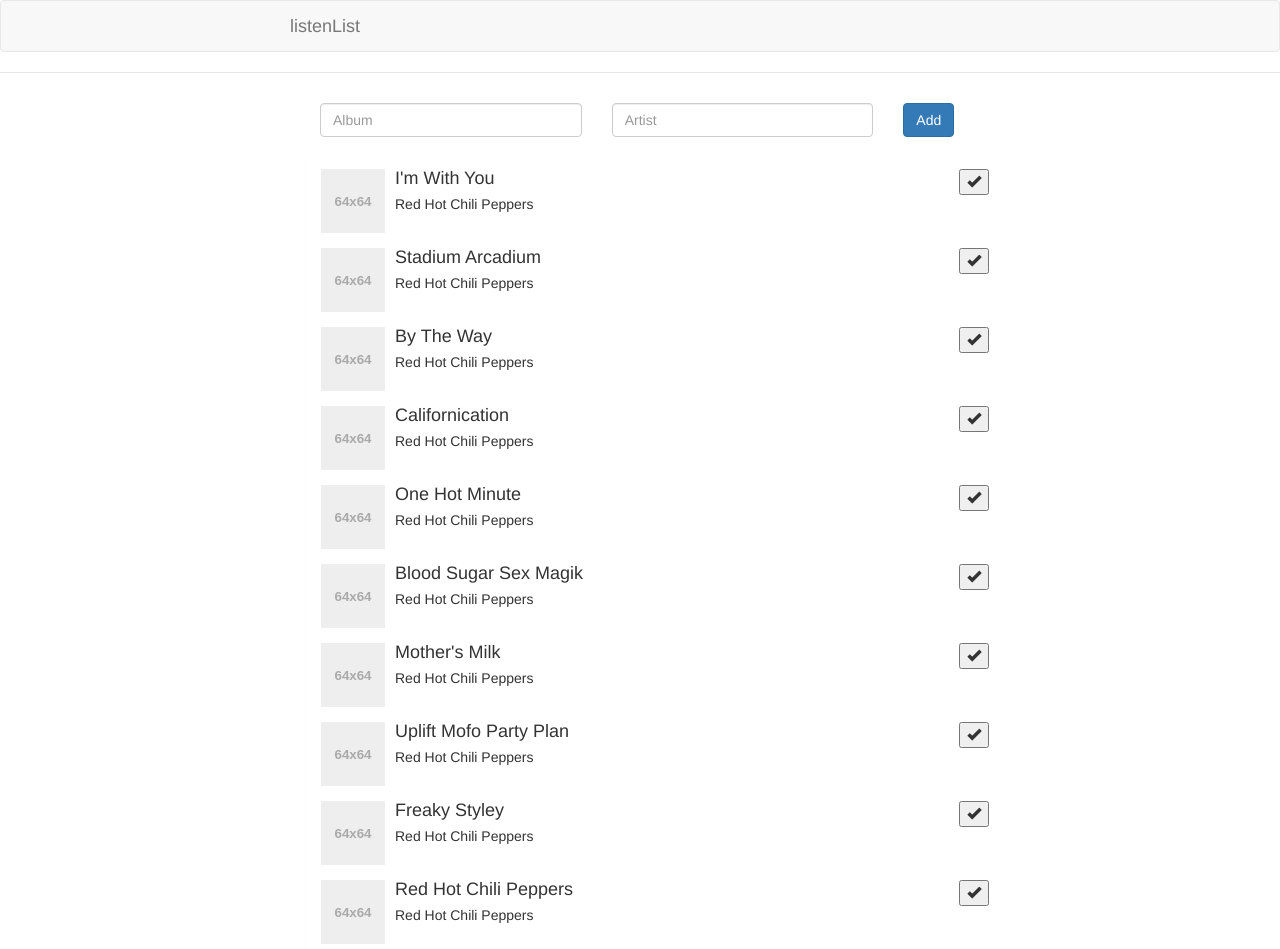
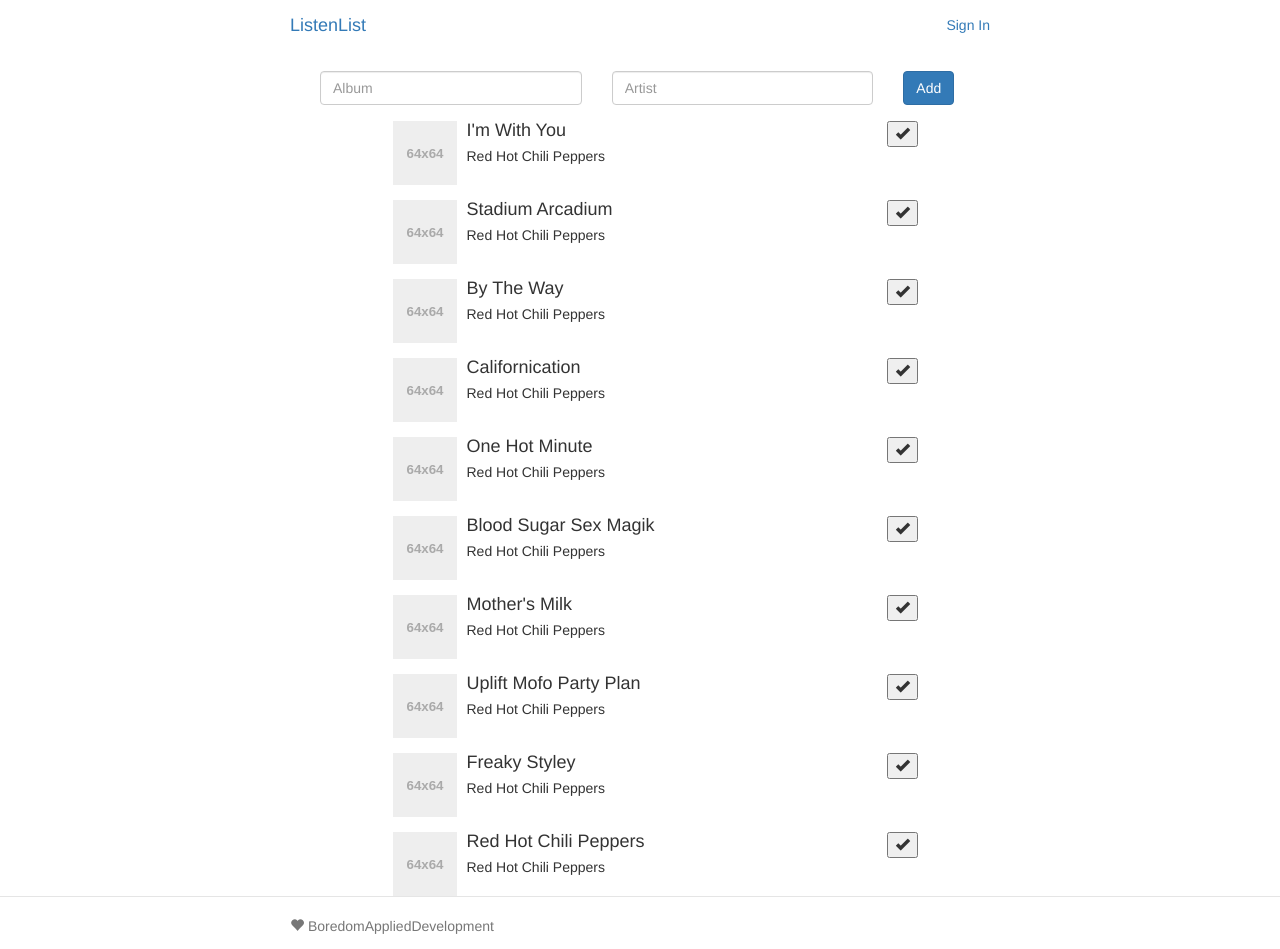
Before and after one commit to ermainz/ListenList, a website: page app/index.html in a window 1280 px wide. Shown: the top 949 px of the page. Drawn offline with nearby package versions, Linux system fonts and the light colour scheme; some packages are replaced by stand-ins of ours; files that its build step writes are made by us from their sources.

Commit message:
Fixed up navbar, changed width of media list

```diff
--- a/app/index.html
+++ b/app/index.html
@@ -21,24 +21,18 @@
     <![endif]-->
 
     <!-- Add your site or application content here -->
-    <div class="header">
-      <div class="navbar navbar-default" role="navigation">
-        <div class="container">
-          <div class="navbar-header">
-
-            <button type="button" class="navbar-toggle collapsed" data-toggle="collapse" data-target="#js-navbar-collapse">
-              <span class="sr-only">Toggle navigation</span>
-              <span class="icon-bar"></span>
-              <span class="icon-bar"></span>
-              <span class="icon-bar"></span>
-            </button>
-
-            <a class="navbar-brand" href="#/">listenList</a>
-          </div>
-
+    <nav class="navbar navbar-defeault navbar-static-top">
+      <div class="container">
+        <div class="navbar-header">
+          <a class="navbar-brand" href="#/">ListenList</a>
+        </div>
+        <div class="navbar-collapse collapse">
+          <ul class="nav navbar-nav navbar-right">
+            <li><a href="">Sign In</a></li>
+          </ul>
         </div>
       </div>
-    </div>
+    </nav>
 
     <div class="container">
       <div ng-view=""></div>
--- a/app/styles/main.css
+++ b/app/styles/main.css
@@ -89,3 +89,8 @@
 .list-text {
   margin: auto;
 }
+
+body .media-list {
+  width: 75%;
+  margin: auto;
+}
--- a/app/views/main.html
+++ b/app/views/main.html
@@ -17,9 +17,7 @@
     <!-- </form> -->
   </div>
 
-  <div class="panel">
-
-  <div class="panel-body">
+  <div>
     <ul class="media-list">
       <li class="media" ng-repeat="item in items">
         <div class="media-left media-middle">
@@ -37,6 +35,5 @@
       </li>
     </ul>
   </div>
-  </div>
 
 </div>
```
